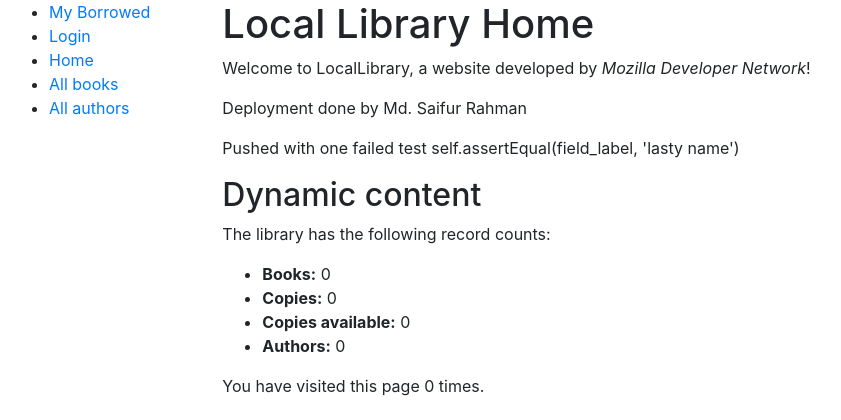
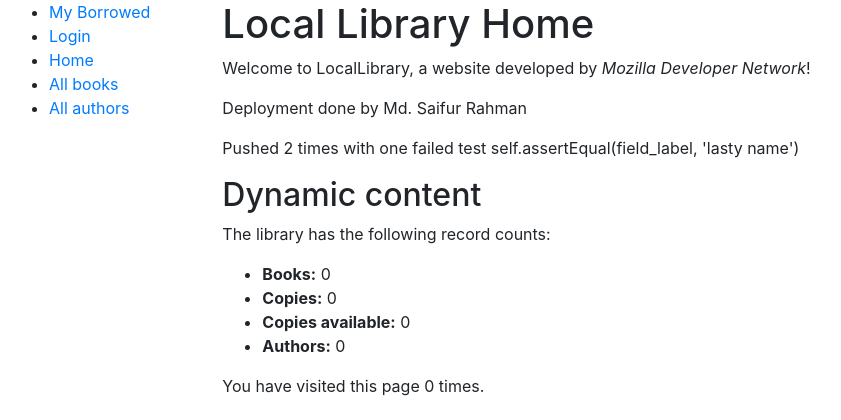
Before and after one commit to sa1if3/Mozilla-Django-Tutorial, a Django app: page /catalog/ in a window 1280 px wide. Shown: the top 420 px of the page, without its empty margins (6-847 px from the left). Run offline with Django 3.2, Linux system fonts and the light colour scheme; data that the repository does not hold is empty.

Commit message:
Pushing code changes

```diff
--- a/locallibrary/catalog/templates/index.html
+++ b/locallibrary/catalog/templates/index.html
@@ -4,7 +4,7 @@
   <h1>Local Library Home</h1>
   <p>Welcome to LocalLibrary, a website developed by <em>Mozilla Developer Network</em>!</p>
   <p>Deployment done by Md. Saifur Rahman</p>
-  <p>Pushed with one failed test self.assertEqual(field_label, 'lasty name')</p>
+  <p>Pushed 2 times with one failed test self.assertEqual(field_label, 'lasty name')</p>
   <h2>Dynamic content</h2>
   <p>The library has the following record counts:</p>
   <ul>
```
Also changed, not shown: .github/workflows/django.yml.
